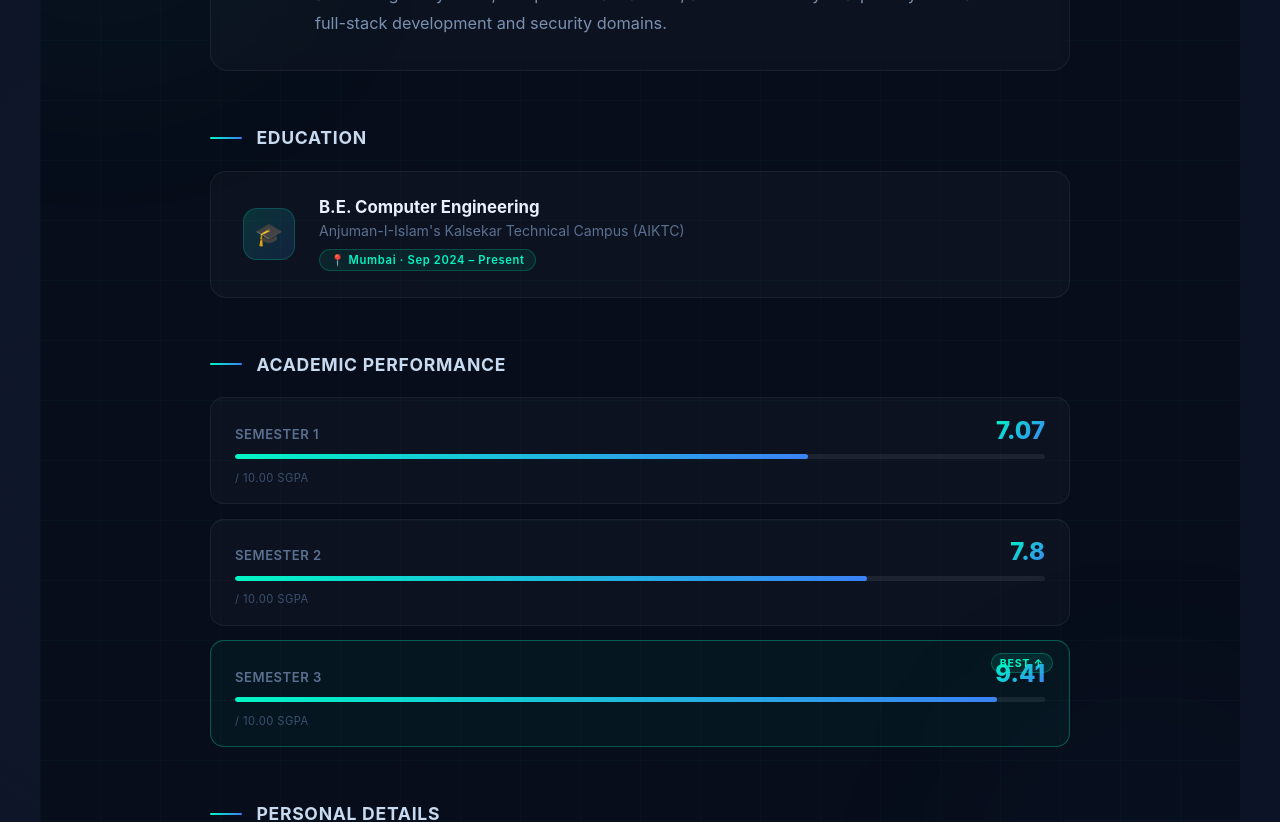
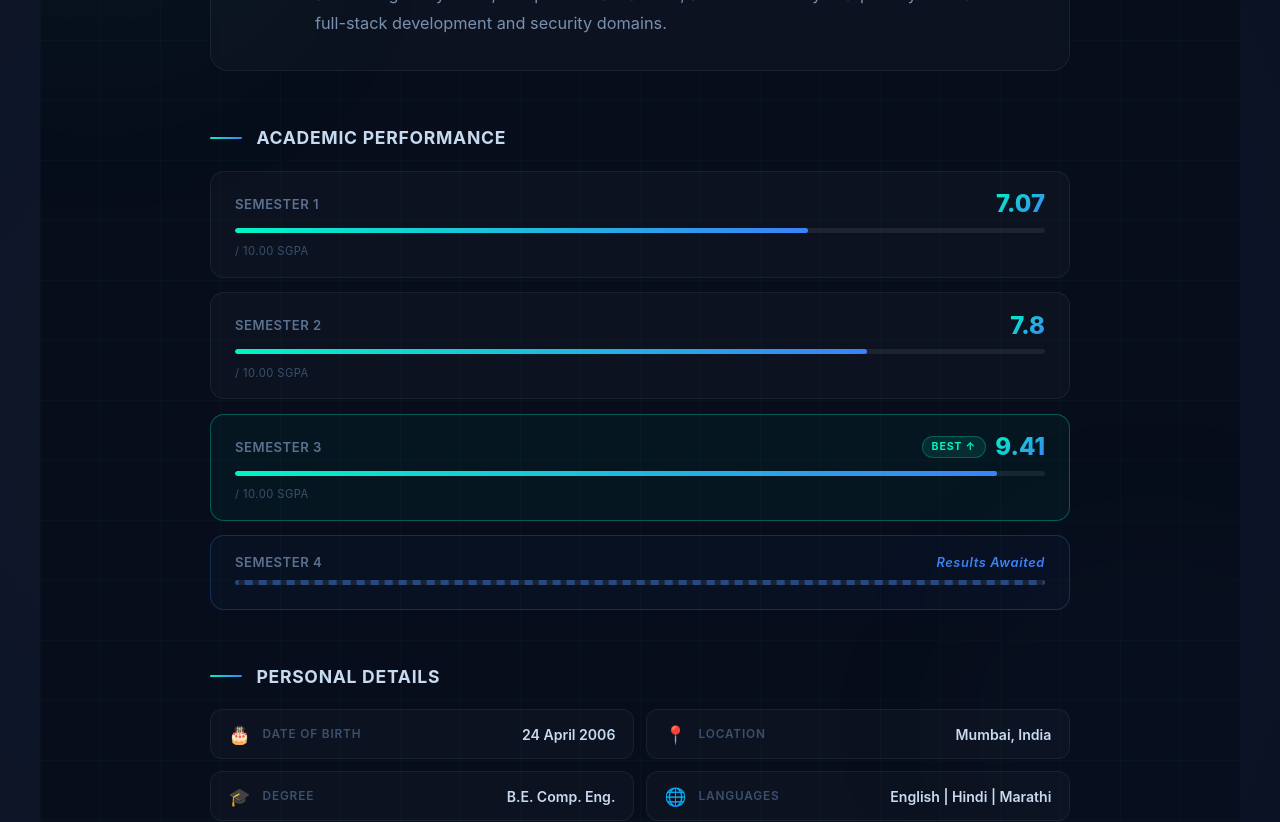
Before and after one commit to skyusufrafi/Portfolio-Yusuf, a React (Vite) app: page / in a window 1280 px wide. Shown: the part 1180-2002 px from the top of the page. Built offline with nearby package versions, Linux system fonts and the light colour scheme.

Commit message:
Update About.jsx

```diff
--- a/src/components/About.jsx
+++ b/src/components/About.jsx
@@ -1,34 +1,40 @@
-import React, { useEffect, useRef } from "react";
+import React, { useRef } from "react";
 import { motion, useInView } from "framer-motion";
 
 // ── Animated CGPA bar ─────────────────────────────────────────────────────────
-function CGPACard({ semester, score, max = 10, delay, best }) {
+function CGPACard({ semester, score, max = 10, delay, best, pending }) {
   const ref = useRef(null);
   const inView = useInView(ref, { once: true, margin: "-60px" });
-  const pct = (score / max) * 100;
+  const pct = score ? (score / max) * 100 : 0;
 
   return (
     <motion.div
       ref={ref}
-      className={`cgpa-card2 ${best ? "cgpa-best" : ""}`}
+      className={`cgpa-card2 ${best ? "cgpa-best" : ""} ${pending ? "cgpa-pending" : ""}`}
       initial={{ opacity: 0, y: 24 }}
       animate={inView ? { opacity: 1, y: 0 } : {}}
       transition={{ delay, duration: 0.55, ease: [0.22, 1, 0.36, 1] }}
     >
-      {best && <span className="cgpa-best-badge">Best ↑</span>}
       <div className="cgpa-top">
         <span className="cgpa-sem">{semester}</span>
-        <span className="cgpa-score">{score}</span>
+        <div className="cgpa-right">
+          {best && <span className="cgpa-best-badge">Best ↑</span>}
+          {pending ? (
+            <span className="cgpa-pending-score">Results Awaited</span>
+          ) : (
+            <span className="cgpa-score">{score}</span>
+          )}
+        </div>
       </div>
       <div className="cgpa-track">
         <motion.div
-          className="cgpa-fill"
+          className={`cgpa-fill ${pending ? "cgpa-fill-pending" : ""}`}
           initial={{ width: 0 }}
-          animate={inView ? { width: `${pct}%` } : {}}
+          animate={inView ? { width: pending ? "100%" : `${pct}%` } : {}}
           transition={{ delay: delay + 0.15, duration: 0.9, ease: "easeOut" }}
         />
       </div>
-      <span className="cgpa-out">/ {max}.00 SGPA</span>
+      {!pending && <span className="cgpa-out">/ {max}.00 SGPA</span>}
     </motion.div>
   );
 }
@@ -84,7 +90,7 @@ export default function About() {
           overflow: hidden;
         }
 
-        /* ── subtle bg grid (matches hero) ── */
+        /* ── subtle bg grid ── */
         .about-section::before {
           content: '';
           position: absolute;
@@ -196,58 +202,6 @@ export default function About() {
           color: #c8daf0;
         }
 
-        /* ── education card ── */
-        .edu-card {
-          background: rgba(255,255,255,0.025);
-          border: 1px solid rgba(255,255,255,0.06);
-          border-radius: 16px;
-          padding: 1.6rem 2rem;
-          display: flex;
-          align-items: center;
-          gap: 1.5rem;
-          transition: border-color 0.3s, background 0.3s;
-        }
-        .edu-card:hover {
-          border-color: rgba(0,245,196,0.2);
-          background: rgba(0,245,196,0.03);
-        }
-        .edu-icon-wrap {
-          width: 52px; height: 52px;
-          border-radius: 14px;
-          background: linear-gradient(135deg, rgba(0,245,196,0.15), rgba(59,130,246,0.15));
-          border: 1px solid rgba(0,245,196,0.2);
-          display: flex;
-          align-items: center;
-          justify-content: center;
-          font-size: 1.4rem;
-          flex-shrink: 0;
-        }
-        .edu-body { display: flex; flex-direction: column; gap: 0.3rem; }
-        .edu-degree {
-          font-size: 1.05rem;
-          font-weight: 700;
-          color: #e8f0fe;
-        }
-        .edu-college {
-          font-size: 0.88rem;
-          color: #5a7090;
-        }
-        .edu-tag {
-          display: inline-flex;
-          align-items: center;
-          gap: 0.3rem;
-          margin-top: 0.3rem;
-          padding: 0.2rem 0.65rem;
-          border-radius: 99px;
-          background: rgba(0,245,196,0.08);
-          border: 1px solid rgba(0,245,196,0.2);
-          font-size: 0.7rem;
-          color: #00f5c4;
-          font-weight: 600;
-          letter-spacing: 0.06em;
-          width: fit-content;
-        }
-
         /* ── CGPA ── */
         .cgpa-grid2 { display: flex; flex-direction: column; gap: 0.9rem; }
         .cgpa-card2 {
@@ -263,24 +217,32 @@ export default function About() {
           border-color: rgba(0,245,196,0.3) !important;
           background: rgba(0,245,196,0.04) !important;
         }
+        .cgpa-pending {
+          border-color: rgba(59,130,246,0.25) !important;
+          background: rgba(59,130,246,0.04) !important;
+        }
+        .cgpa-top {
+          display: flex;
+          justify-content: space-between;
+          align-items: center;
+          margin-bottom: 0.6rem;
+        }
+        .cgpa-right {
+          display: flex;
+          align-items: center;
+          gap: 0.6rem;
+        }
         .cgpa-best-badge {
-          position: absolute;
-          top: 0.75rem; right: 1rem;
           font-size: 0.66rem;
           letter-spacing: 0.08em;
           text-transform: uppercase;
           color: #00f5c4;
           font-weight: 700;
           background: rgba(0,245,196,0.1);
-          padding: 0.15rem 0.5rem;
+          padding: 0.2rem 0.55rem;
           border-radius: 99px;
           border: 1px solid rgba(0,245,196,0.25);
-        }
-        .cgpa-top {
-          display: flex;
-          justify-content: space-between;
-          align-items: baseline;
-          margin-bottom: 0.6rem;
+          white-space: nowrap;
         }
         .cgpa-sem {
           font-size: 0.82rem;
@@ -297,6 +259,13 @@ export default function About() {
           -webkit-text-fill-color: transparent;
           background-clip: text;
         }
+        .cgpa-pending-score {
+          font-size: 0.8rem;
+          font-weight: 600;
+          color: #3b82f6;
+          letter-spacing: 0.05em;
+          font-style: italic;
+        }
         .cgpa-track {
           height: 5px;
           background: rgba(255,255,255,0.07);
@@ -308,6 +277,21 @@ export default function About() {
           height: 100%;
           background: linear-gradient(90deg, #00f5c4, #3b82f6);
           border-radius: 99px;
+        }
+        .cgpa-fill-pending {
+          background: repeating-linear-gradient(
+            90deg,
+            rgba(59,130,246,0.4) 0px,
+            rgba(59,130,246,0.4) 8px,
+            transparent 8px,
+            transparent 14px
+          );
+          animation: shimmer 1.8s infinite linear;
+          background-size: 28px 100%;
+        }
+        @keyframes shimmer {
+          0% { background-position: 0 0; }
+          100% { background-position: 28px 0; }
         }
         .cgpa-out {
           font-size: 0.7rem;
@@ -394,27 +378,6 @@ export default function About() {
             </p>
           </motion.div>
 
-          {/* ── Education ── */}
-          <div>
-            <SectionHeading delay={0}>Education</SectionHeading>
-            <motion.div
-              className="edu-card"
-              initial={{ opacity: 0, y: 20 }}
-              whileInView={{ opacity: 1, y: 0 }}
-              viewport={{ once: true }}
-              transition={{ delay: 0.1, duration: 0.55 }}
-            >
-              <div className="edu-icon-wrap">🎓</div>
-              <div className="edu-body">
-                <span className="edu-degree">B.E. Computer Engineering</span>
-                <span className="edu-college">
-                  Anjuman-I-Islam's Kalsekar Technical Campus (AIKTC)
-                </span>
-                <span className="edu-tag">📍 Mumbai · Sep 2024 – Present</span>
-              </div>
-            </motion.div>
-          </div>
-
           {/* ── Academic Performance ── */}
           <div>
             <SectionHeading delay={0}>Academic Performance</SectionHeading>
@@ -422,6 +385,7 @@ export default function About() {
               <CGPACard semester="Semester 1" score={7.07} delay={0.05} />
               <CGPACard semester="Semester 2" score={7.80} delay={0.15} />
               <CGPACard semester="Semester 3" score={9.41} delay={0.25} best />
+              <CGPACard semester="Semester 4" delay={0.35} pending />
             </div>
           </div>
 
```
